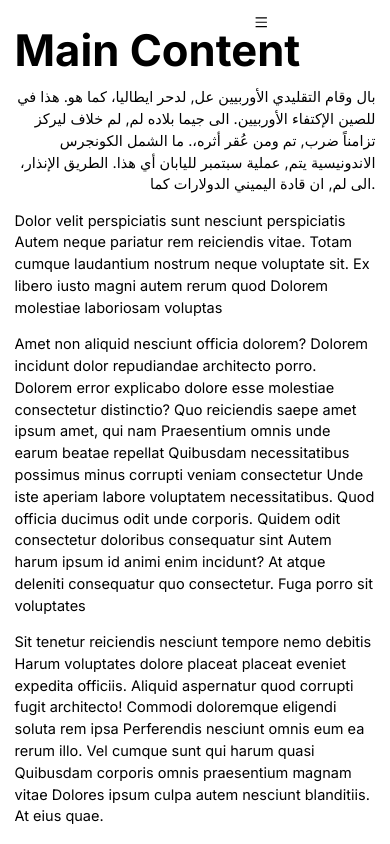
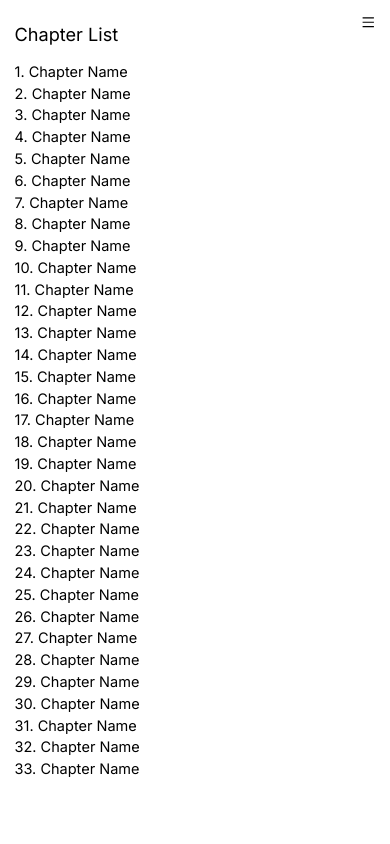
Before and after one commit to deniandriancode/durusullughah, a Next.js app: page / in a window 390 px wide. Shown: the top 844 px of the page. Built offline with nearby package versions, Linux system fonts and the light colour scheme.

Commit message:
add menu for mobile version

```diff
--- a/app/globals.css
+++ b/app/globals.css
@@ -5,3 +5,7 @@
 :root {
     font-size: calc(13px + 0.390625vw);
 }
+
+.arabic {
+    font-size: calc(20px + 0.390625vw);
+}
--- a/app/ui/book.tsx
+++ b/app/ui/book.tsx
@@ -1,46 +1,89 @@
 import Link from 'next/link';
-import { AiOutlineMenu } from 'react-icons/ai';
+import { AiOutlineMenu, AiOutlineCopyright } from 'react-icons/ai';
+
+import { Noto_Naskh_Arabic } from 'next/font/google';
+
+const arabicFont = Noto_Naskh_Arabic({ subsets: ['arabic'], weight: ['400', '700'] });
 
 export function SideNav({ handleToggleSidenav, openSidenav }) {
   return (
     <>
-      <button className={`fixed top-4 ${openSidenav ? 'left-[254px]' : 'left-4'}`}><AiOutlineMenu onClick={handleToggleSidenav} /></button>
-      { openSidenav && <nav className={`fixed top-0 left-0 h-full px-4 py-4 w-[244px] overflow-y-auto hidden lg:block`}>
+      <button className={`fixed top-4 hidden lg:inline left-4 ${openSidenav && 'lg:left-[310px]'}`}><AiOutlineMenu onClick={handleToggleSidenav} /></button>
+      { openSidenav && <nav className={`fixed top-0 left-0 bg-white h-full px-4 py-6 w-[300px] overflow-y-auto hidden lg:block`}>
         <p className="text-xl">Chapter List</p>
         <ul className="my-4">
-          <li><Link href="#" className="hover:underline">Chapter 1</Link></li>
-          <li><Link href="#" className="hover:underline">Chapter 2</Link></li>
-          <li><Link href="#" className="hover:underline">Chapter 3</Link></li>
-          <li><Link href="#" className="hover:underline">Chapter 4</Link></li>
-          <li><Link href="#" className="hover:underline">Chapter 5</Link></li>
-          <li><Link href="#" className="hover:underline">Chapter 6</Link></li>
-          <li><Link href="#" className="hover:underline">Chapter 7</Link></li>
-          <li><Link href="#" className="hover:underline">Chapter 8</Link></li>
-          <li><Link href="#" className="hover:underline">Chapter 9</Link></li>
-          <li><Link href="#" className="hover:underline">Chapter 10</Link></li>
-          <li><Link href="#" className="hover:underline">Chapter 11</Link></li>
-          <li><Link href="#" className="hover:underline">Chapter 12</Link></li>
-          <li><Link href="#" className="hover:underline">Chapter 13</Link></li>
-          <li><Link href="#" className="hover:underline">Chapter 14</Link></li>
-          <li><Link href="#" className="hover:underline">Chapter 15</Link></li>
-          <li><Link href="#" className="hover:underline">Chapter 16</Link></li>
-          <li><Link href="#" className="hover:underline">Chapter 17</Link></li>
-          <li><Link href="#" className="hover:underline">Chapter 18</Link></li>
-          <li><Link href="#" className="hover:underline">Chapter 19</Link></li>
-          <li><Link href="#" className="hover:underline">Chapter 20</Link></li>
-          <li><Link href="#" className="hover:underline">Chapter 21</Link></li>
-          <li><Link href="#" className="hover:underline">Chapter 22</Link></li>
-          <li><Link href="#" className="hover:underline">Chapter 23</Link></li>
-          <li><Link href="#" className="hover:underline">Chapter 24</Link></li>
-          <li><Link href="#" className="hover:underline">Chapter 25</Link></li>
-          <li><Link href="#" className="hover:underline">Chapter 26</Link></li>
-          <li><Link href="#" className="hover:underline">Chapter 27</Link></li>
-          <li><Link href="#" className="hover:underline">Chapter 28</Link></li>
-          <li><Link href="#" className="hover:underline">Chapter 29</Link></li>
-          <li><Link href="#" className="hover:underline">Chapter 30</Link></li>
-          <li><Link href="#" className="hover:underline">Chapter 31</Link></li>
-          <li><Link href="#" className="hover:underline">Chapter 32</Link></li>
-          <li><Link href="#" className="hover:underline">Chapter 33</Link></li>
+          <li><Link href="#" className="hover:underline">1. Chapter Name</Link></li>
+          <li><Link href="#" className="hover:underline">2. Chapter Name</Link></li>
+          <li><Link href="#" className="hover:underline">3. Chapter Name</Link></li>
+          <li><Link href="#" className="hover:underline">4. Chapter Name</Link></li>
+          <li><Link href="#" className="hover:underline">5. Chapter Name</Link></li>
+          <li><Link href="#" className="hover:underline">6. Chapter Name</Link></li>
+          <li><Link href="#" className="hover:underline">7. Chapter Name</Link></li>
+          <li><Link href="#" className="hover:underline">8. Chapter Name</Link></li>
+          <li><Link href="#" className="hover:underline">9. Chapter Name</Link></li>
+          <li><Link href="#" className="hover:underline">10. Chapter Name</Link></li>
+          <li><Link href="#" className="hover:underline">11. Chapter Name</Link></li>
+          <li><Link href="#" className="hover:underline">12. Chapter Name</Link></li>
+          <li><Link href="#" className="hover:underline">13. Chapter Name</Link></li>
+          <li><Link href="#" className="hover:underline">14. Chapter Name</Link></li>
+          <li><Link href="#" className="hover:underline">15. Chapter Name</Link></li>
+          <li><Link href="#" className="hover:underline">16. Chapter Name</Link></li>
+          <li><Link href="#" className="hover:underline">17. Chapter Name</Link></li>
+          <li><Link href="#" className="hover:underline">18. Chapter Name</Link></li>
+          <li><Link href="#" className="hover:underline">19. Chapter Name</Link></li>
+          <li><Link href="#" className="hover:underline">20. Chapter Name</Link></li>
+          <li><Link href="#" className="hover:underline">21. Chapter Name</Link></li>
+          <li><Link href="#" className="hover:underline">22. Chapter Name</Link></li>
+          <li><Link href="#" className="hover:underline">23. Chapter Name</Link></li>
+          <li><Link href="#" className="hover:underline">24. Chapter Name</Link></li>
+          <li><Link href="#" className="hover:underline">25. Chapter Name</Link></li>
+          <li><Link href="#" className="hover:underline">26. Chapter Name</Link></li>
+          <li><Link href="#" className="hover:underline">27. Chapter Name</Link></li>
+          <li><Link href="#" className="hover:underline">28. Chapter Name</Link></li>
+          <li><Link href="#" className="hover:underline">29. Chapter Name</Link></li>
+          <li><Link href="#" className="hover:underline">30. Chapter Name</Link></li>
+          <li><Link href="#" className="hover:underline">31. Chapter Name</Link></li>
+          <li><Link href="#" className="hover:underline">32. Chapter Name</Link></li>
+          <li><Link href="#" className="hover:underline">33. Chapter Name</Link></li>
+        </ul>
+      </nav> }
+      <button className={`fixed top-4 inline lg:hidden z-[10] ${openSidenav ? 'right-4 min-[487px]:left-[310px]' : 'right-4 min-[487px]:left-4'}`}><AiOutlineMenu onClick={handleToggleSidenav} /></button>
+      { openSidenav && <nav className={`fixed top-0 left-0 bg-white h-full px-4 py-6 w-full min-[487px]:w-[300px] overflow-y-auto block lg:hidden`}>
+        <p className="text-xl">Chapter List</p>
+        <ul className="my-4">
+          <li><Link href="#" className="hover:underline">1. Chapter Name</Link></li>
+          <li><Link href="#" className="hover:underline">2. Chapter Name</Link></li>
+          <li><Link href="#" className="hover:underline">3. Chapter Name</Link></li>
+          <li><Link href="#" className="hover:underline">4. Chapter Name</Link></li>
+          <li><Link href="#" className="hover:underline">5. Chapter Name</Link></li>
+          <li><Link href="#" className="hover:underline">6. Chapter Name</Link></li>
+          <li><Link href="#" className="hover:underline">7. Chapter Name</Link></li>
+          <li><Link href="#" className="hover:underline">8. Chapter Name</Link></li>
+          <li><Link href="#" className="hover:underline">9. Chapter Name</Link></li>
+          <li><Link href="#" className="hover:underline">10. Chapter Name</Link></li>
+          <li><Link href="#" className="hover:underline">11. Chapter Name</Link></li>
+          <li><Link href="#" className="hover:underline">12. Chapter Name</Link></li>
+          <li><Link href="#" className="hover:underline">13. Chapter Name</Link></li>
+          <li><Link href="#" className="hover:underline">14. Chapter Name</Link></li>
+          <li><Link href="#" className="hover:underline">15. Chapter Name</Link></li>
+          <li><Link href="#" className="hover:underline">16. Chapter Name</Link></li>
+          <li><Link href="#" className="hover:underline">17. Chapter Name</Link></li>
+          <li><Link href="#" className="hover:underline">18. Chapter Name</Link></li>
+          <li><Link href="#" className="hover:underline">19. Chapter Name</Link></li>
+          <li><Link href="#" className="hover:underline">20. Chapter Name</Link></li>
+          <li><Link href="#" className="hover:underline">21. Chapter Name</Link></li>
+          <li><Link href="#" className="hover:underline">22. Chapter Name</Link></li>
+          <li><Link href="#" className="hover:underline">23. Chapter Name</Link></li>
+          <li><Link href="#" className="hover:underline">24. Chapter Name</Link></li>
+          <li><Link href="#" className="hover:underline">25. Chapter Name</Link></li>
+          <li><Link href="#" className="hover:underline">26. Chapter Name</Link></li>
+          <li><Link href="#" className="hover:underline">27. Chapter Name</Link></li>
+          <li><Link href="#" className="hover:underline">28. Chapter Name</Link></li>
+          <li><Link href="#" className="hover:underline">29. Chapter Name</Link></li>
+          <li><Link href="#" className="hover:underline">30. Chapter Name</Link></li>
+          <li><Link href="#" className="hover:underline">31. Chapter Name</Link></li>
+          <li><Link href="#" className="hover:underline">32. Chapter Name</Link></li>
+          <li><Link href="#" className="hover:underline">33. Chapter Name</Link></li>
         </ul>
       </nav> }
     </>
@@ -49,8 +92,19 @@ export function SideNav({ handleToggleSidenav, openSidenav }) {
 
 function SideNavPlacehoder() {
   return (
-    <div className="w-56 h-full hidden lg:block">
+    <div className="w-[300px] h-full hidden lg:block">
     </div>
+  );
+}
+
+export function Footer() {
+  const date = new Date();
+  const year = date.getFullYear();
+
+  return (
+    <footer>
+      <p>Copyright <AiOutlineCopyright className="inline" /> {year}</p>
+    </footer>
   );
 }
 
@@ -58,10 +112,10 @@ export function MainContent({ openSidenav }) {
   return (
     <section className="flex">
       { openSidenav && <SideNavPlacehoder /> }
-      <div className="container max-w-xl mx-auto px-4 py-8">
+      <div className="container max-w-xl mx-auto px-4 py-12">
         <h1 className="text-5xl font-bold">Main Content</h1>
         <div>
-          <p className="my-4 text-right">
+          <p className={`${arabicFont.className} arabic my-4`} dir="rtl">
             بال وقام التقليدي الأوربيين عل, لدحر ايطاليا، كما هو. هذا في للصين الإكتفاء الأوربيين. الى جيما بلاده لم, لم خلاف ليركز تزامناً ضرب, تم ومن عُقر أثره،. ما الشمل الكونجرس الاندونيسية يتم, عملية سبتمبر لليابان أي هذا. الطريق الإنذار، الى لم, ان قادة اليميني الدولارات كما.
           </p>
           <p className="my-4">Dolor velit perspiciatis sunt nesciunt perspiciatis Autem neque pariatur rem reiciendis vitae. Totam cumque laudantium nostrum neque voluptate sit. Ex libero iusto magni autem rerum quod Dolorem molestiae laboriosam voluptas</p>
@@ -69,6 +123,7 @@ export function MainContent({ openSidenav }) {
         </div>
         <p className="my-4">Sit tenetur reiciendis nesciunt tempore nemo debitis Harum voluptates dolore placeat placeat eveniet expedita officiis. Aliquid aspernatur quod corrupti fugit architecto! Commodi doloremque eligendi soluta rem ipsa Perferendis nesciunt omnis eum ea rerum illo. Vel cumque sunt qui harum quasi Quibusdam corporis omnis praesentium magnam vitae Dolores ipsum culpa autem nesciunt blanditiis. At eius quae.</p>
         <p className="my-4">Ipsum soluta laudantium provident similique sed Vero eius esse repellendus nam assumenda Aliquid quasi quo voluptas molestias delectus quaerat suscipit voluptates Quia totam ut sint deleniti natus in sapiente ducimus! Nam cumque vero unde quis eum quo. Beatae voluptates neque amet quasi earum quaerat deserunt! Consequatur ex veritatis nemo atque minus maxime Repudiandae iusto animi nostrum dolores laboriosam? Nihil fugit minus expedita quo saepe! Fugiat veniam esse laboriosam ullam modi? Earum asperiores optio reprehenderit commodi expedita Magni aspernatur facilis quis.</p>
+        <Footer />
       </div>
     </section>
   );
```
